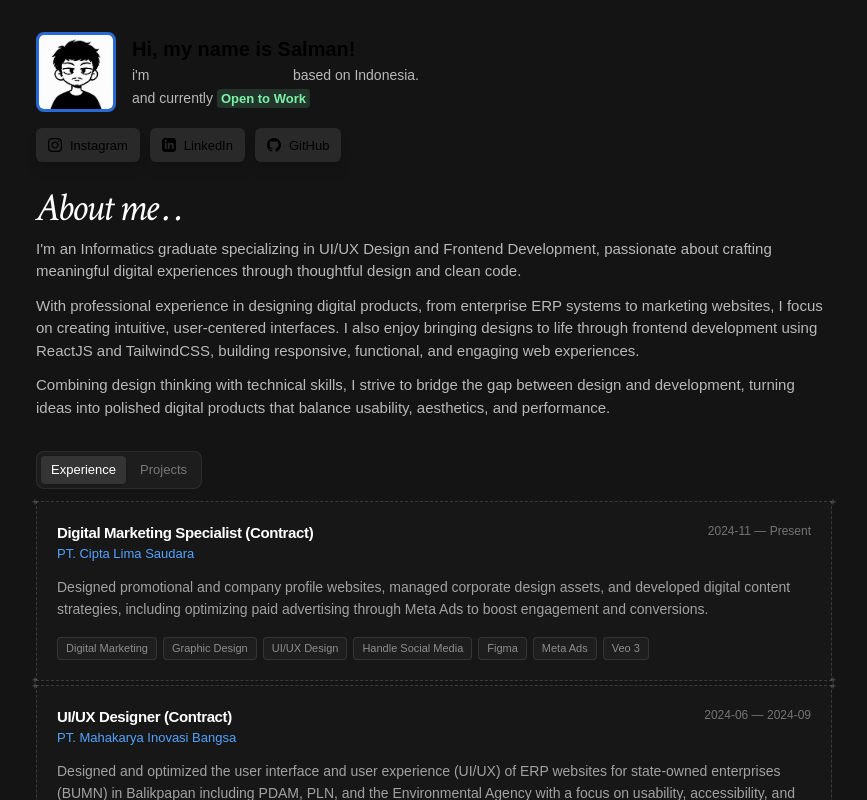
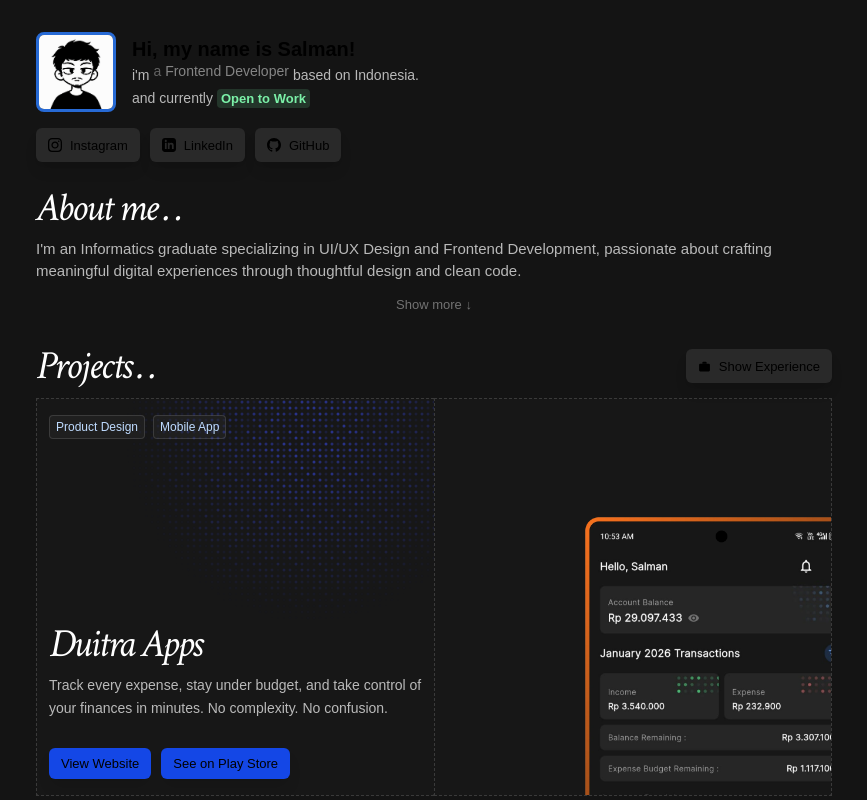
Before and after one commit to salman-setiawan/porto-2026, a React (Vite) app: page / in a window 1280 px wide. Shown: the top 800 px of the page, without its empty margins (206-1073 px from the left). Built offline with nearby package versions, Linux system fonts and the light colour scheme; a web font is replaced by a local one.

Commit message:
changing concept

```diff
--- a/src/components/TabSection.jsx
+++ b/src/components/TabSection.jsx
@@ -2,14 +2,12 @@ import React, { useState } from 'react'
 import { DataHome } from '../data/dataHome'
 import ExperienceContent from './experience-section/ExperienceContent'
 import ProjectCard from './project-section/ProjectCard'
-import { playMechanicalSound, playCrispClick } from '../utils/sound'
-
-const TABS = ['Experience', 'Projects']
+import Button from './Button'
 
 const ProjectsContent = () => {
   const projects = DataHome.projects || []
   return (
-    <div className="space-y-3">
+    <div className="space-y-1">
       {projects.map((project, index) => (
         <ProjectCard key={project.id || index} project={project} />
       ))}
@@ -17,48 +15,54 @@ const ProjectsContent = () => {
   )
 }
 
+// Icon: Briefcase (experience)
+const IconBriefcase = (
+  <svg width="13" height="13" viewBox="0 0 24 24" fill="currentColor">
+    <rect x="2" y="7" width="20" height="14" rx="2" />
+    <path d="M16 7V5a2 2 0 0 0-2-2h-4a2 2 0 0 0-2 2v2" />
+  </svg>
+)
+
+// Icon: Folder (projects)
+const IconFolder = (
+  <svg width="13" height="13" viewBox="0 0 24 24" fill="currentColor">
+    <path d="M2 6a2 2 0 0 1 2-2h5l2 2h9a2 2 0 0 1 2 2v9a2 2 0 0 1-2 2H4a2 2 0 0 1-2-2V6z" />
+  </svg>
+)
+
 const TabSection = () => {
-  const [activeTab, setActiveTab] = useState(TABS[0])
+  // Projects shown first by default
+  const [activeTab, setActiveTab] = useState('Projects')
+
+  const isProjects = activeTab === 'Projects'
 
   return (
     <div className="space-y-3">
-      {/* Tab Switch Buttons */}
-      <div className="flex gap-1 p-1 bg-white/[0.04] border border-white/[0.07] rounded-lg w-fit">
-        {TABS.map((tab, index) => {
-          const isActive = activeTab === tab
-          return (
-            <button
-              key={tab}
-              onClick={() => {
-                playCrispClick()
-                setActiveTab(tab)
-              }}
-              onMouseEnter={() => playMechanicalSound(index === 0 ? 2 : 4)}
-              className={`
-                relative px-2.5 py-1 rounded text-[13px] font-medium
-                transition-all duration-200 cursor-pointer
-                ${isActive
-                  ? 'text-white bg-white/10 shadow-sm'
-                  : 'text-white/40 hover:text-white/70'
-                }
-              `}
-            >
-              {tab}
-            </button>
-          )
-        })}
+      {/* Header row: title left, CTA right */}
+      <div className="flex items-center justify-between">
+        {/* Title — same spec as "About me . ." */}
+        <h3 className="text-white text-[40px] font-crimson italic tracking-tighter leading-none">
+          {isProjects ? 'Projects . .' : 'Experience . .'}
+        </h3>
+
+        {/* CTA toggle button — social style */}
+        <Button
+          type="social"
+          width="w-fit"
+          icon={isProjects ? IconBriefcase : IconFolder}
+          label={isProjects ? 'Show Experience' : 'Show Projects'}
+          onClick={() => setActiveTab(isProjects ? 'Experience' : 'Projects')}
+          octave={3}
+        />
       </div>
 
       {/* Tab Content Display */}
       <div className="relative">
         <div
           key={activeTab}
-          style={{
-            animation: 'tabFadeIn 0.22s ease-out both',
-          }}
+          style={{ animation: 'tabFadeIn 0.22s ease-out both' }}
         >
-          {activeTab === 'Experience' && <ExperienceContent />}
-          {activeTab === 'Projects' && <ProjectsContent />}
+          {isProjects ? <ProjectsContent /> : <ExperienceContent />}
         </div>
       </div>
 
--- a/src/components/hero-section/Description.jsx
+++ b/src/components/hero-section/Description.jsx
@@ -1,6 +1,7 @@
 import React, { useState, useEffect } from 'react'
 import { DataHome } from '../../data/dataHome'
 import Button from '../Button'
+import { playMechanicalSound, playCrispClick, playWhoosh } from '../../utils/sound'
 
 const HeroDescription = () => {
   const positions = Array.isArray(DataHome.heroSection.position)
@@ -9,6 +10,7 @@ const HeroDescription = () => {
 
   const [currentPositionIndex, setCurrentPositionIndex] = useState(0)
   const [fadeState, setFadeState] = useState('visible') // 'visible' | 'exit' | 'enter'
+  const [showAll, setShowAll] = useState(false)
 
   useEffect(() => {
     if (positions.length <= 1) return
@@ -116,13 +118,44 @@ const HeroDescription = () => {
           octave={3}
         />
       </div>
-      <div className='space-y-3'>
+      <div>
         <h3 className='text-white text-[40px] font-crimson h-[48px] italic tracking-tighter'>About me . .</h3>
-        {DataHome.heroSection.desc.map((item, index) => (
-          <p key={index} className='text-white/70 text-[15px]'>
-            {item.en}
-          </p>
-        ))}
+
+        {/* Always show first paragraph */}
+        <p className='text-white/70 text-[15px] mt-3'>
+          {DataHome.heroSection.desc[0]?.en}
+        </p>
+
+        {/* Paragraphs 1 & 2 — animated expand/collapse via grid trick */}
+        <div
+          style={{
+            display: 'grid',
+            gridTemplateRows: showAll ? '1fr' : '0fr',
+            opacity: showAll ? 1 : 0,
+            transition: 'grid-template-rows 0.4s ease-out, opacity 0.35s ease-out',
+          }}
+        >
+          <div className="overflow-hidden">
+            {DataHome.heroSection.desc.slice(1).map((item, index) => (
+              <p key={index} className='text-white/70 text-[15px] mt-3'>
+                {item.en}
+              </p>
+            ))}
+          </div>
+        </div>
+
+        {/* Show More / Show Less CTA */}
+        <button
+          onClick={() => {
+            playCrispClick(0.4)
+            playWhoosh(0.15)
+            setShowAll((prev) => !prev)
+          }}
+          onMouseEnter={() => playMechanicalSound(3, 0.3)}
+          className="flex justify-center w-full gap-1 pt-3 text-[13px] text-white/40 hover:text-white/80 transition-colors duration-200 cursor-pointer"
+        >
+          {showAll ? 'Show less ↑' : 'Show more ↓'}
+        </button>
       </div>
     </div>
   )
--- a/src/components/project-section/ProjectCard.jsx
+++ b/src/components/project-section/ProjectCard.jsx
@@ -26,7 +26,7 @@ const ProjectCard = ({ project = DataHome.projects[0] }) => {
       <div className='grid grid-cols-1 md:grid-cols-2 gap-0 relative'>
 
         {/* Kolom 1: Informasi Project */}
-        <div className='relative p-6 md:p-7 border border-dashed border-white/15 md:border-r-0 bg-white/[0.015] hover:bg-white/[0.03] transition-colors duration-300 flex flex-col justify-between overflow-hidden'>
+        <div className='relative py-4 px-3 border border-dashed border-white/15 md:border-r-0 bg-white/[0.015] hover:bg-white/[0.03] transition-colors duration-300 flex flex-col justify-between overflow-hidden'>
           {/* Crosshairs Sudut Kolom Informasi */}
           <span className="absolute -top-[5px] -left-[5px] text-[10px] leading-none text-white/30 font-mono select-none group-hover:text-blue-400 transition-colors z-20">+</span>
           <span className="absolute -top-[5px] -right-[5px] md:hidden text-[10px] leading-none text-white/30 font-mono select-none group-hover:text-blue-400 transition-colors z-20">+</span>
--- a/src/components/showcase-section/SeamlessSlider.jsx
+++ b/src/components/showcase-section/SeamlessSlider.jsx
@@ -89,7 +89,7 @@ const SeamlessSlider = () => {
         `}
       </style>
 
-      <div className="max-w-[860px] px-0 md:px-8 mx-auto relative flex justify-center h-[420px]">
+      <div className="max-w-[860px] px-0 md:px-8 mx-auto relative flex justify-center h-[400px] -mt-[50px]">
         {/* Mobile & Tablet: 2 columns */}
         <div className="flex md:hidden gap-2 w-fit mx-auto overflow-visible">
           <Column shots={columns2[0]} direction="up" duration={30} className="h-full w-[440px]" />
@@ -104,7 +104,7 @@ const SeamlessSlider = () => {
         </div>
 
         {/* Top Overlay Gradient */}
-        <div className="absolute inset-x-0 top-0 h-[200px] bg-gradient-to-b from-[#141414] via-[#141414]/40 to-transparent z-[100] pointer-events-none"></div>
+        <div className="absolute inset-x-0 top-0 h-[320px] bg-gradient-to-b from-[#141414] via-[#141414]/50 to-transparent z-[100] pointer-events-none"></div>
 
         {/* Bottom Overlay Gradient & CTA Button */}
         <div className="absolute inset-x-0 bottom-0 h-[320px] bg-gradient-to-t from-[#141414] via-[#141414]/40 to-transparent z-[100] flex items-end justify-center pb-10 pointer-events-none">
--- a/src/data/dataHome.js
+++ b/src/data/dataHome.js
@@ -29,6 +29,26 @@ export const DataHome = {
   projects: [
     {
       id: 1,
+      title: {
+        en: "Duitra Apps",
+        id: "Aplikasi Duitra",
+      },
+      desc: {
+        en: 'Track every expense, stay under budget, and take control of your finances in minutes. No complexity. No confusion.',
+        id: 'Catat setiap pengeluaran, tetap di bawah anggaran, dan kontrol keuanganmu dalam menit. Tidak kompleks. Tidak bingung.',
+      },
+      tag: [
+        { en: 'Product Design', id: 'Desain Produk' },
+        { en: 'Mobile App', id: 'Aplikasi Mobile' },
+      ],
+      cta: [
+        { en: 'View Website', id: 'Kunjungi Website', link: 'https://duitra.id' },
+        { en: 'See on Play Store', id: 'Lihat di Play Store', link: 'https://play.google.com/store/apps/details?id=com.duitra.app' },
+      ],
+      media: '/project-1/heroimg_desktop.webp',
+    },
+    {
+      id: 2,
       title: {
         en: "Duitra Apps",
         id: "Aplikasi Duitra",
```
